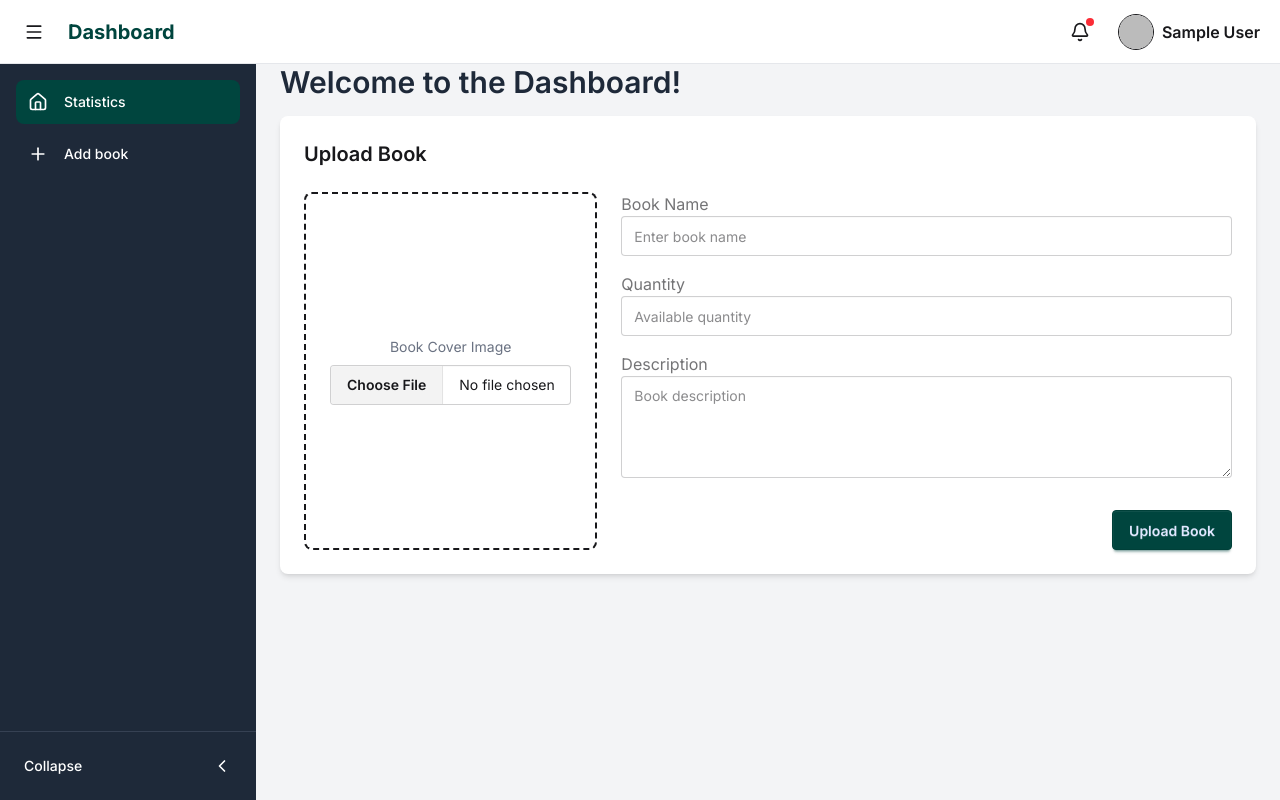
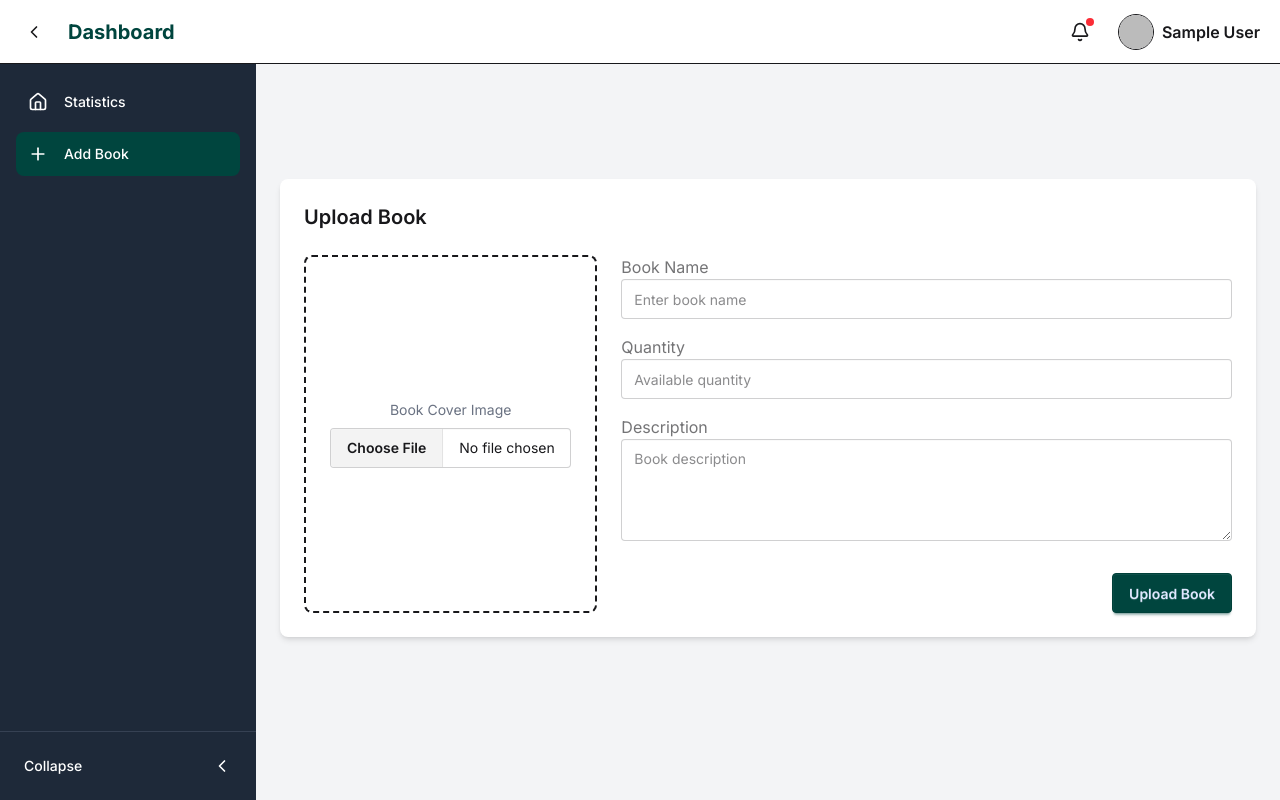
Before and after one commit to onlyMazhar/Book-Courier-client, a React (Vite) app: page /dashboard/add-book in a window 1280 px wide. Built offline with nearby package versions, Linux system fonts and the light colour scheme; no server answers; sample sign-in values are in the browser's storage.

Commit message:
book post functin with axios & tenstak

```diff
--- a/package.json
+++ b/package.json
@@ -11,6 +11,7 @@
   },
   "dependencies": {
     "@tailwindcss/vite": "^4.1.17",
+    "@tanstack/react-query": "^5.90.12",
     "axios": "^1.13.2",
     "firebase": "^12.6.0",
     "lucide-react": "^0.559.0",
--- a/src/Layouts/DashboardLayout.jsx
+++ b/src/Layouts/DashboardLayout.jsx
@@ -1,20 +1,57 @@
-import React, { useState } from 'react';
-import { Menu, User, LogOut, ChevronLeft, ChevronRight, Settings, Bell, Home, Briefcase, DollarSign, CircleUserRound, Plus } from 'lucide-react';
-import { Link, Outlet } from 'react-router';
+import React, { useEffect, useState } from 'react';
+import {
+    Menu, User, LogOut, ChevronLeft, ChevronRight,
+    Settings, Bell, CircleUserRound
+} from 'lucide-react';
+import { NavLink, Outlet, useLocation } from 'react-router';
 import { useAuth } from '../Hooks/useAuth';
 
+// *** NOTE: You need to ensure this utility file exists and is correctly structured ***
+// Example of sidebarMenu:
+// /*
+// const sidebarMenu = [
+//     { label: 'Home', path: '/', icon: Home },
+//     { label: 'Analytics', path: '/analytics', icon: BarChart },
+//     // ... more items
+// ];
+// */
+import { sidebarMenu } from '../utils/sidebarMenu';
+
 const DashboardLayout = () => {
+    // We will initialize sidebarOpen to true for a better desktop experience
     const [sidebarOpen, setSidebarOpen] = useState(true);
     const [userMenuOpen, setUserMenuOpen] = useState(false);
-    const { user } = useAuth()
+    const { user } = useAuth();
+    const location = useLocation();
+
+    // Toggle function
+    const toggleSidebar = () => {
+        setSidebarOpen(prev => !prev);
+    };
+
+    // Auto-close sidebar on route change (primarily useful for mobile)
+    useEffect(() => {
+        // If the screen is small, we close the sidebar on route change
+        // For simplicity, we can rely on CSS/Tailwind here, but this is fine too.
+        // setSidebarOpen(false);
+    }, [location.pathname]);
+
+    // Optional: Set initial state based on screen size (e.g., always open on MD+)
+    // You could use a library or window.innerWidth check here if needed,
+    // but the current CSS handles the mobile/desktop view transition effectively.
+
 
     return (
         <div className="min-h-screen bg-gray-100">
             {/* Navbar */}
-            <header className="fixed top-0 left-0 right-0 h-16 bg-white border-b border-gray-200 px-4 flex items-center justify-between z-50">
+            <header className="fixed top-0 left-0 right-0 h-16 bg-white border-b px-4 flex items-center justify-between z-50">
                 <div className="flex items-center gap-4">
-                    <button onClick={() => setSidebarOpen(!sidebarOpen)} className="p-2 hover:bg-gray-100 rounded-lg">
-                        <Menu size={20} />
+                    <button
+                        onClick={toggleSidebar}
+                        className="p-2 hover:bg-gray-100 rounded-lg"
+                    >
+                        {/* Show Menu icon when sidebar is closed, ChevronLeft when open */}
+                        {sidebarOpen ? <ChevronLeft size={20} /> : <Menu size={20} />}
                     </button>
                     <h1 className="text-xl font-bold text-primary">Dashboard</h1>
                 </div>
@@ -25,26 +62,31 @@ const DashboardLayout = () => {
                         <span className="absolute top-1 right-1 w-2 h-2 bg-red-500 rounded-full"></span>
                     </button>
 
+                    {/* User Menu */}
                     <div className="relative">
-                        <button onClick={() => setUserMenuOpen(!userMenuOpen)} className="flex items-center gap-2 p-1 hover:bg-gray-100 rounded-lg">
-
-
-
-                            {user.photoURL
-                                ? <img className='w-9 h-9 border rounded-full ' eferrerpolicy="no-referrer" src={user?.photoURL} alt={`Photo of ${user?.displayName}`} />
+                        <button
+                            onClick={() => setUserMenuOpen(!userMenuOpen)}
+                            className="flex items-center gap-2 p-1 hover:bg-gray-100 rounded-lg"
+                        >
+                            {user?.photoURL
+                                ? <img
+                                    className="w-9 h-9 rounded-full border"
+                                    referrerPolicy="no-referrer"
+                                    src={user.photoURL}
+                                    alt={user.displayName}
+                                />
                                 : <CircleUserRound size={32} />
                             }
-                            <div>
-                                <p className="font-semibold">{user?.displayName}</p>
-
-                            </div>
+                            <p className="font-semibold hidden sm:block">
+                                {user?.displayName}
+                            </p>
                         </button>
 
                         {userMenuOpen && (
-                            <div className="absolute top-12 right-0 w-64 bg-white border border-gray-200 rounded-lg shadow-lg">
-                                <div className="p-4 border-b border-gray-100 flex items-center gap-3">
-                                    {user.photoURL
-                                        ? <img className='w-9 h-9 border rounded-full ' eferrerpolicy="no-referrer" src={user?.photoURL} alt={`Photo of ${user?.displayName}`} />
+                            <div className="absolute top-12 right-0 w-64 bg-white border rounded-lg shadow-lg z-50">
+                                <div className="p-4 border-b flex items-center gap-3">
+                                    {user?.photoURL
+                                        ? <img className="w-9 h-9 rounded-full border" src={user.photoURL} alt="User" />
                                         : <CircleUserRound size={32} />
                                     }
                                     <div>
@@ -53,19 +95,19 @@ const DashboardLayout = () => {
                                     </div>
                                 </div>
                                 <div className="p-2">
-                                    <Link to="/MyProfile" className="flex items-center gap-3 p-2 rounded hover:bg-gray-100">
+                                    <NavLink to="/my-profile" className="flex items-center gap-3 p-2 rounded hover:bg-gray-100">
                                         <User size={18} />
-                                        <span className="text-sm">Profile</span>
-                                    </Link>
-                                    <a href="/MyProfile" className="flex items-center gap-3 p-2 rounded hover:bg-gray-100">
+                                        Profile
+                                    </NavLink>
+                                    <NavLink to="/settings" className="flex items-center gap-3 p-2 rounded hover:bg-gray-100">
                                         <Settings size={18} />
-                                        <span className="text-sm">Account Settings</span>
-                                    </a>
+                                        Settings
+                                    </NavLink>
                                     <hr className="my-2" />
-                                    <a href="#" className="flex items-center gap-3 p-2 rounded hover:bg-red-50 text-red-600">
+                                    <button className="flex items-center gap-3 p-2 rounded hover:bg-red-50 text-red-600 w-full">
                                         <LogOut size={18} />
-                                        <span className="text-sm">Sign Out</span>
-                                    </a>
+                                        Sign Out
+                                    </button>
                                 </div>
                             </div>
                         )}
@@ -74,33 +116,53 @@ const DashboardLayout = () => {
             </header>
 
             {/* Sidebar */}
-            <aside className={`fixed top-16 left-0 bottom-0 bg-gray-800 text-white transition-all duration-300 z-40 ${sidebarOpen ? 'w-64' : 'w-20'}`}>
+            <aside
+                className={`
+                    fixed top-16 left-0 bottom-0 bg-gray-800 text-white z-40
+                    transition-all duration-300
+                    w-64
+                    ${sidebarOpen ? 'translate-x-0' : '-translate-x-full'}
+                `}
+            >
                 <div className="p-4 space-y-2">
-                    <Link to={'/dashboard'} className="flex items-center gap-4 p-3 bg-primary rounded-lg">
-                        <Home size={20} />
-                        {sidebarOpen && <span className="text-sm font-medium">Statistics </span>}
-                    </Link>
-                    <Link to={'/dashboard/add-book'} className="flex items-center gap-4 p-3 rounded-lg hover:bg-gray-700">
-                        <Plus size={20} />
-                        {sidebarOpen && <span className="text-sm font-medium">Add book</span>}
-                    </Link>
-
+                    {sidebarMenu.map(({ label, path, icon }) => (
+                        <NavLink
+                            key={path}
+                            to={path}
+                            end
+                            className={({ isActive }) =>
+                                `flex items-center gap-4 p-3 rounded-lg transition
+                                ${isActive ? 'bg-primary text-white' : 'hover:bg-gray-700'}`
+                            }
+                        >
+                            {React.createElement(icon, { size: 20 })}
+                            <span className="text-sm font-medium">{label}</span>
+                        </NavLink>
+                    ))}
                 </div>
 
                 <div className="absolute bottom-0 left-0 right-0 p-4 border-t border-gray-700">
-                    <button onClick={() => setSidebarOpen(!sidebarOpen)} className="flex items-center justify-between w-full p-2 hover:bg-gray-700 rounded-lg">
-                        {sidebarOpen && <span className="text-sm font-medium">Collapse</span>}
-                        {sidebarOpen ? <ChevronLeft size={20} /> : <ChevronRight size={20} />}
+                    <button
+                        onClick={toggleSidebar}
+                        className="flex items-center justify-between w-full p-2 hover:bg-gray-700 rounded-lg"
+                    >
+                        <span className="text-sm font-medium">
+                            {sidebarOpen ? 'Collapse' : 'Expand'}
+                        </span>
+                        {/* Use ChevronLeft for collapse and Menu for expand */}
+                        {sidebarOpen ? <ChevronLeft size={20} /> : <Menu size={20} />}
                     </button>
                 </div>
             </aside>
 
-            {/* Main Content */}
-            <main className={`pt-16 p-6 transition-all duration-300 ${sidebarOpen ? 'ml-64' : 'ml-20'}`}>
-                <h2 className="text-3xl font-semibold text-gray-800 mb-4">Welcome to the Dashboard!</h2>
-
+            {/* Main Content Area */}
+            <main
+                className={`
+                    pt-16 p-6 transition-all duration-300
+                    ${sidebarOpen ? 'md:ml-64' : 'md:ml-0'}
+                `}
+            >
                 <Outlet />
-
             </main>
         </div>
     );
--- a/src/Pages/Dashboard/Librarian/AddBook.jsx
+++ b/src/Pages/Dashboard/Librarian/AddBook.jsx
@@ -1,8 +1,10 @@
 import { useForm } from "react-hook-form";
 import { useNavigate } from "react-router";
-// import axios from "axios";
+import axios from "axios";
 import { uploadImage } from "../../../utils";
 import { useAuth } from "../../../Hooks/useAuth";
+import { useMutation } from "@tanstack/react-query";
+import { toast } from "react-toastify";
 
 const AddBook = () => {
     const { user } = useAuth()
@@ -12,8 +14,23 @@ const AddBook = () => {
         register,
         handleSubmit,
         formState: { errors },
-        reset
-    } = useForm();
+        reset } = useForm();
+
+    const { mutateAsync } = useMutation({
+        mutationFn: async payload => {
+            await axios.post(`${import.meta.env.VITE_API_URL}/books`, payload)
+        },
+        onSuccess: (data) => {
+            console.log("onsuccess->>", data)
+            toast.success("Book Added")
+        },
+        onError: error => console.log(error),
+        // onMutate: payload => console.log(payload)
+        onSettled: (data, error) => {
+            if (data) console.log("data print here", data)
+            if (error) console.log('error', error)
+        }
+    })
 
     const handleAddBook = async (data) => {
         const { name, quantity, description, image } = data;
@@ -21,7 +38,6 @@ const AddBook = () => {
 
         try {
             const imageUrl = await uploadImage(imageFile);
-
             const bookData = {
                 name,
                 quantity: Number(quantity),
@@ -34,14 +50,12 @@ const AddBook = () => {
                     photo: user?.photoURL
                 }
             };
-
-            console.table(bookData);
-
-            // await axios.post("http://localhost:5000/books", bookData);
-
+            await mutateAsync(bookData)
+            // console.table(bookData);
+            // console.log("link conole",import.meta.env.VITE_API_URL)
+            // const { data } = console.log(data)
             reset();
-            // navigate("/books");
-
+            navigate("/books");
         } catch (err) {
             console.log(err);
         }
@@ -49,7 +63,8 @@ const AddBook = () => {
 
 
     return (
-        <div className="max-w-5xl mx-auto bg-base-100 shadow-md rounded-lg p-6">
+        <div className="min-w-full  min-h-[86vh] content-center">
+            <div className="max-w-5xl  mx-auto bg-base-100 shadow-md rounded-lg p-6 ">
                 <h2 className="text-xl font-semibold mb-6">Upload Book</h2>
 
                 <form onSubmit={handleSubmit(handleAddBook)} className="grid md:grid-cols-3 gap-6">
@@ -132,6 +147,7 @@ const AddBook = () => {
                     </div>
                 </form>
             </div>
+        </div>
     );
 };
 
--- /dev/null
+++ b/src/utils/sidebarMenu.js
@@ -0,0 +1,14 @@
+import { Home, Plus } from "lucide-react";
+
+export const sidebarMenu = [
+    {
+        label: "Statistics",
+        path: "/dashboard",
+        icon: Home,
+    },
+    {
+        label: "Add Book",
+        path: "/dashboard/add-book",
+        icon: Plus,
+    },
+];
```
Also changed, not shown: src/Pages/Books/Books.jsx (added, +14 -0 lines), src/main.jsx (+9 -4 lines), src/route/Route.jsx (+12 -5 lines), src/assets/books/nishitini.jpg (added), 1 other file (tests, documents, lock files or other folders). Lines whose indentation alone changed are shown as unchanged.
